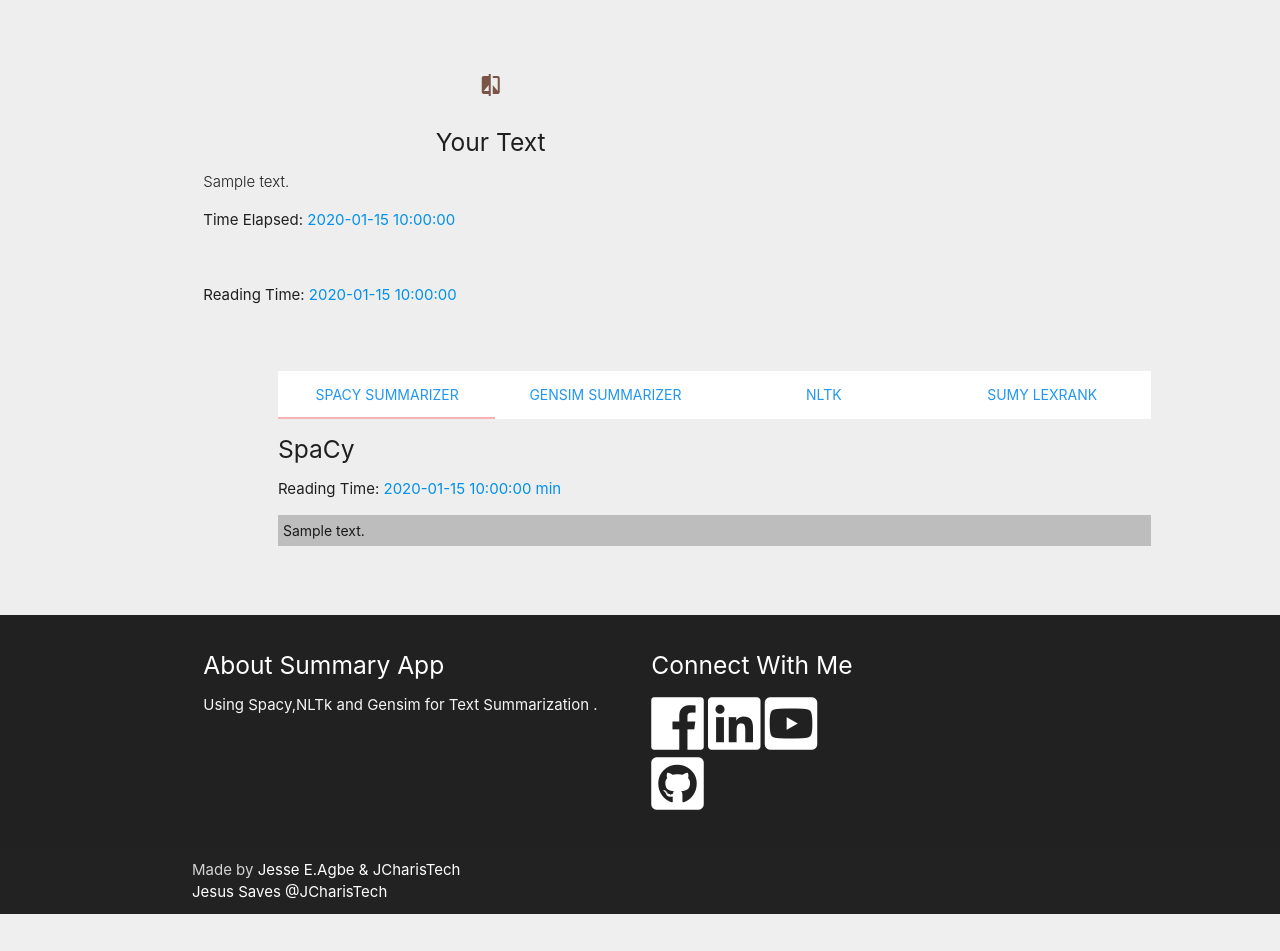
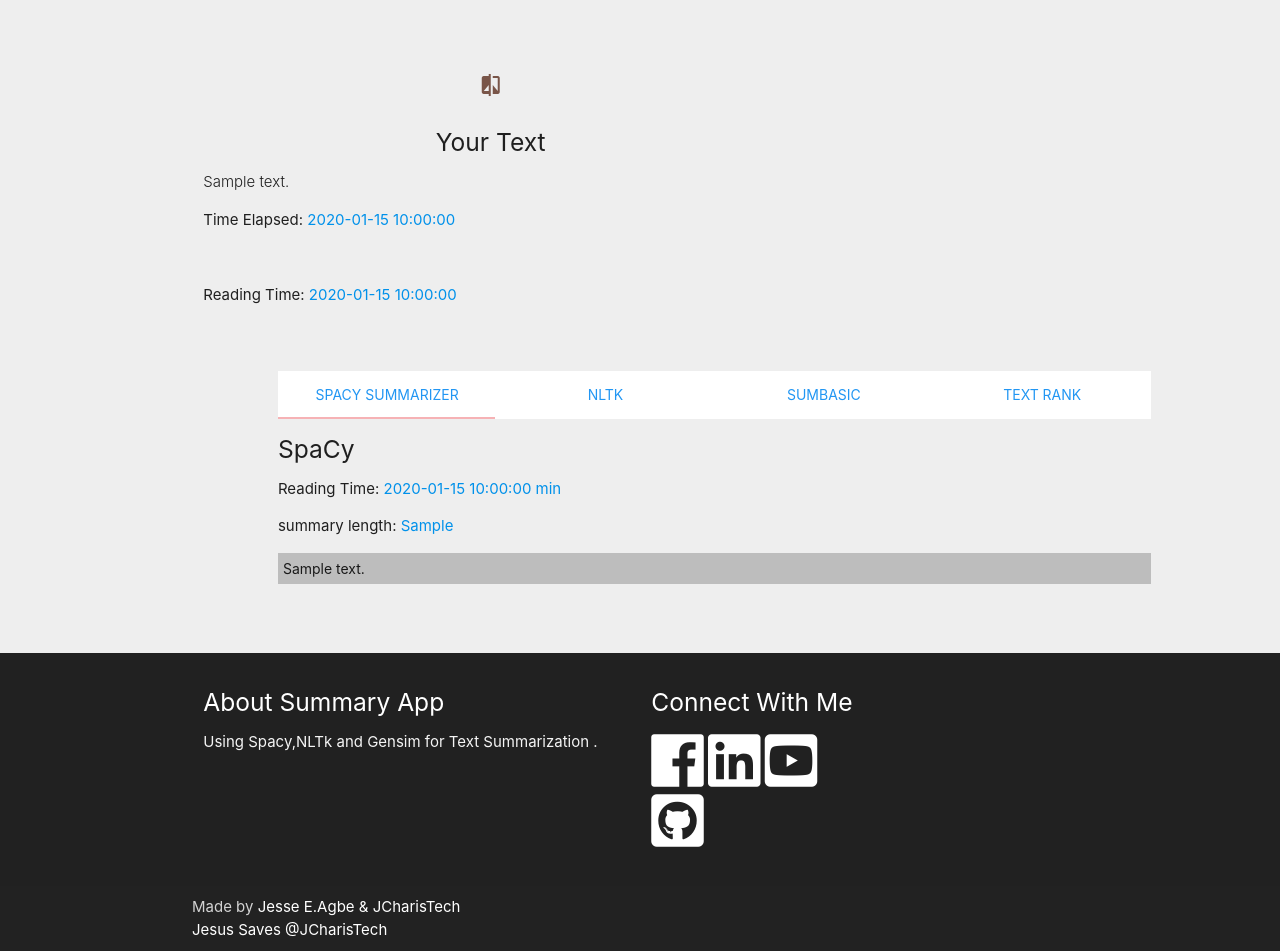
Before and after one commit to rashi1409/summarizer, a Flask app: template templates/compare_summary.html in a window 1280 px wide. Shown: the part 845-1796 px from the top of the page. Before the commit the page ends 1759 px from the top, so only its background shows below. Run offline with Flask 2, Linux system fonts and the light colour scheme; the template is opened without the code that fills it: most values are stand-ins (such as "Sample title", 1, 10 or a date in 2020); some libraries are stand-ins or nearby versions.

Commit message:
Update compare_summary.html

```diff
--- a/templates/compare_summary.html
+++ b/templates/compare_summary.html
@@ -124,44 +124,49 @@
                     <a href="#tab1" class="blue-text">SpaCy Summarizer</a>
                   </li>
                   <li class="tab col s3">
-                  <a href="#tab2" class="blue-text">Gensim Summarizer</a>
+                    <a href="#tab2" class="blue-text">nltk</a>
                   </li>
                   <li class="tab col s3">
-                  <a href="#tab3" class="blue-text">NLTK</a>
+                    <a href="#tab3" class="blue-text">sumbasic</a>
                   </li>
                   <li class="tab col s3">
-                  <a href="#tab4" class="blue-text">Sumy LexRank</a>
+                    <a href="#tab4" class="blue-text">text Rank</a>
                   </li>
 
                 </ul>
               </div>
               <div id="tab1" class="col s12">
                 <h5>SpaCy</h5>
-              <div class="" ><p>Reading Time: <span style="color:#0091EA;">{{ summary_reading_time }} min  </span></p></div>
+                <div class="" ><p>Reading Time: <span style="color:#0091EA;">{{ summary_reading_time }} min  </span></p>
+                  <p>summary length: <span style="color:#0091EA;">{{ len_summ}}   </span></p>
+                </div>
                 <div class="grey lighten-1"><p style="padding:5px;font-size:14px;">{{ final_summary_spacy }}</p></div>
 
 
               </div>
               <div id="tab2" class="col s12">
-              <h5>Gensim Summarizer</h5>
+                <h5>NLTK Summarizer</h5>
 
-                <div class=""><p>Reading Time: <span style="color:#0091EA;">{{ summary_reading_time_gensim }}  min </span></p>
-                </div>              <div class="grey lighten-2"><p style="padding:5px;font-size:14px;">{{ final_summary_gensim }}</p></div>
+                  <div class=""><p>Reading Time: <span style="color:#0091EA;">{{ summary_reading_time_nltk }}  min </span></p>
+                    <p>summary length: <span style="color:#0091EA;">{{ len_nltk}}   </span></p>
+                  </div>              <div class="grey lighten-2"><p style="padding:5px;font-size:14px;">{{ final_summary_nltk }}</p></div>
 
               </div>
               <div id="tab3" class="col s12">
-              <h5>NLTK</h5>
-                 <div class=""><p>Reading Time: <span style="color:#0091EA;">{{ summary_reading_time_nltk }} min  </span></p>
+                <h5>sumbasic</h5>
+                   <div class=""><p>Reading Time: <span style="color:#0091EA;">{{ summary_reading_time_sumbasic}} min  </span></p>
+                    <p>summary length: <span style="color:#0091EA;">{{ len_sumbasic}}   </span></p>
                 </div>
-              <div class="grey lighten-1"><p style="padding:5px;font-size:14px;">{{ final_summary_nltk }}</p></div>
+                <div class="grey lighten-1"><p style="padding:5px;font-size:14px;">{{ final_summary_sumbasic }}</p></div>
 
 
               </div>
               <div id="tab4" class="col s12">
-              <h5>Sumy Summarizer</h5>
+                <h5>text rank</h5>
 
-                <div class=""><p>Reading Time: <span style="color:#0091EA;">{{ summary_reading_time_sumy}}  min </span></p>
-                </div>              <div class="grey lighten-2"><p style="padding:5px;font-size:14px;">{{ final_summary_sumy }}</p></div>
+                  <div class=""><p>Reading Time: <span style="color:#0091EA;">{{ summary_reading_time_textrank}}  min </span></p>
+                    <p>summary length: <span style="color:#0091EA;">{{ len_textrank}}   </span></p>
+                  </div>              <div class="grey lighten-2"><p style="padding:5px;font-size:14px;">{{ final_summary_textrank }}</p></div>
 
               </div>
 
```
Lines whose indentation alone changed are shown as unchanged.
